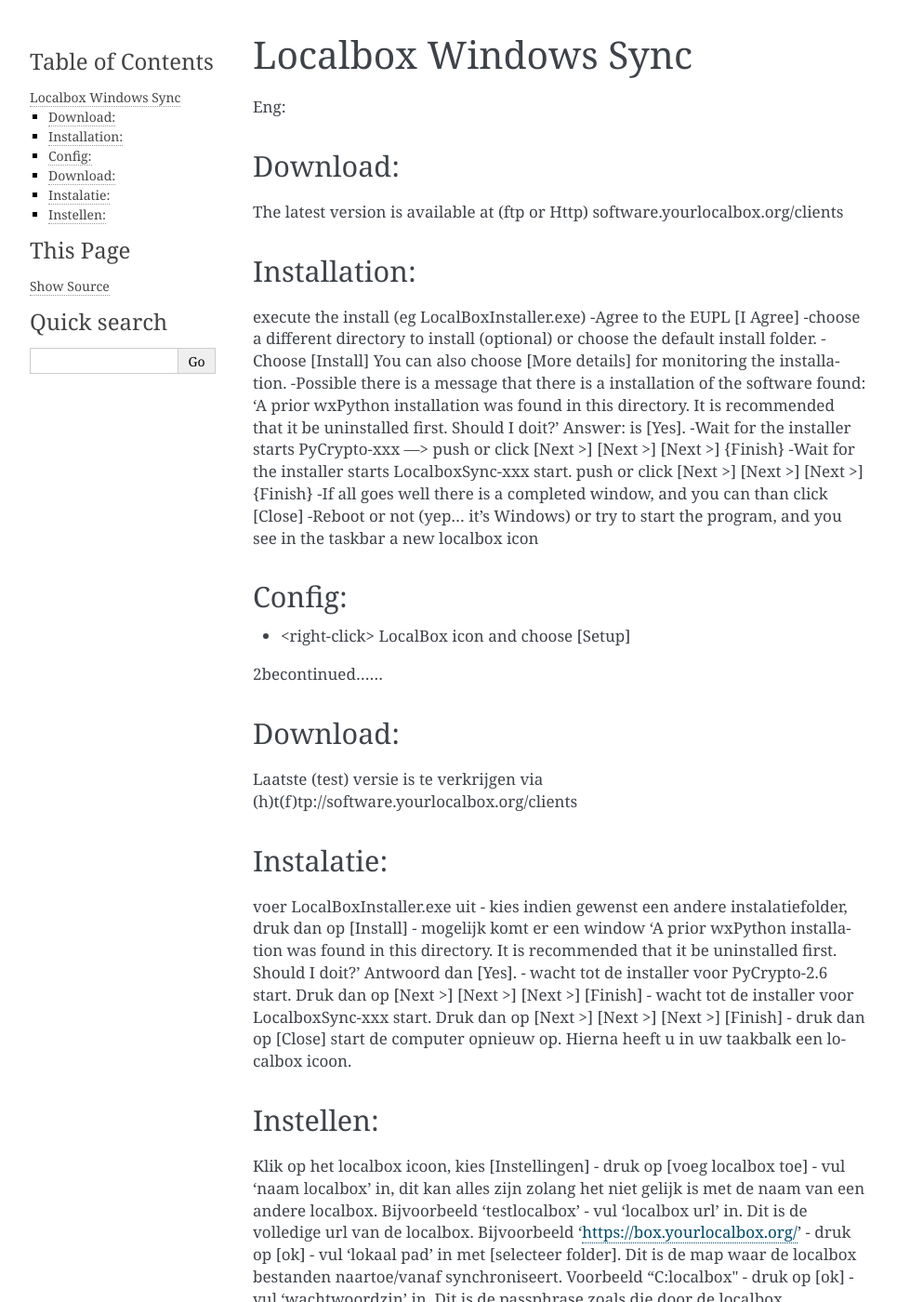
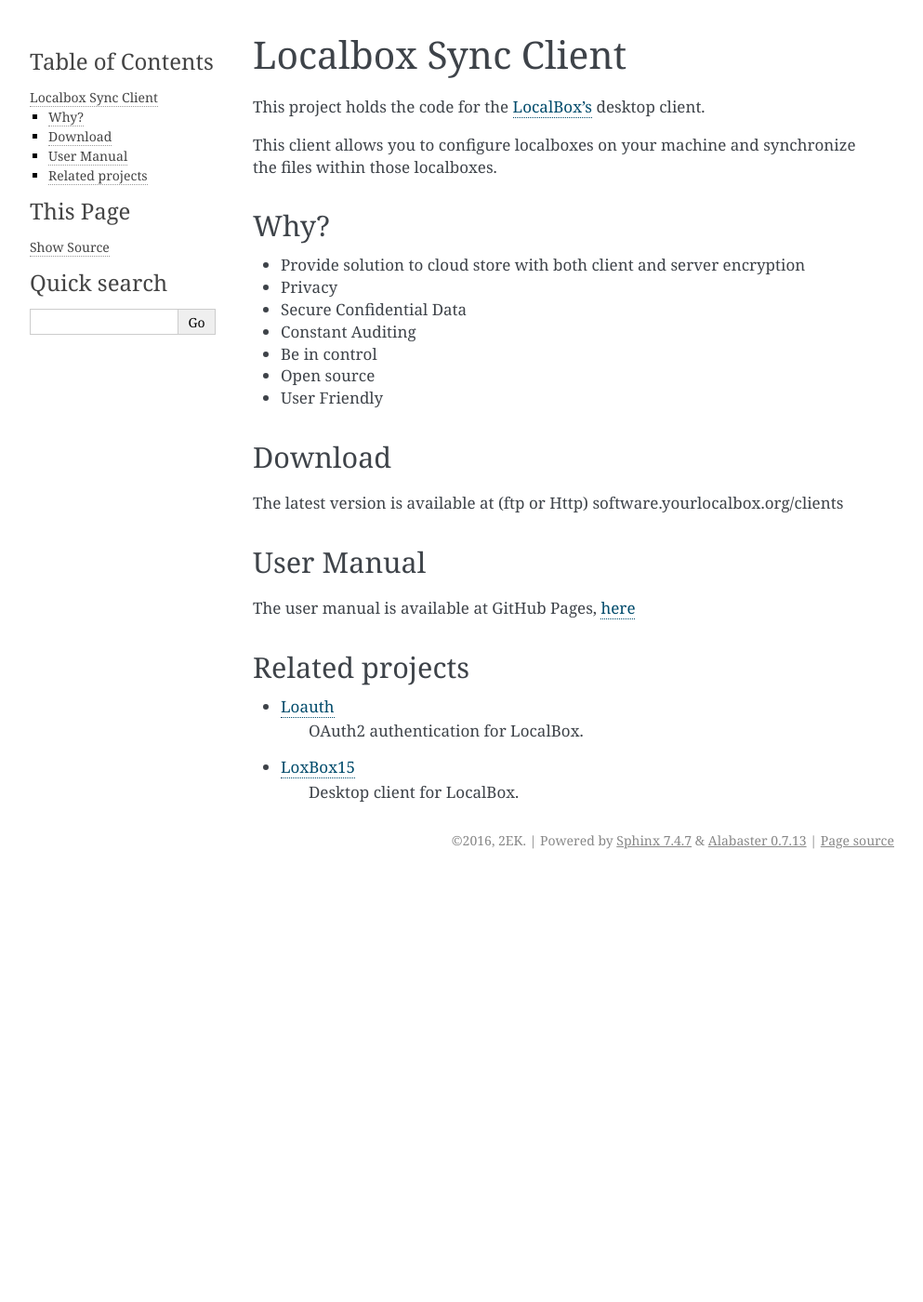
Before and after one commit to wilson-santos-pf/LinWin-PySync-1, a Sphinx documentation site: the page built from docs/source/includeme.rst, in a window 1280 px wide and 1400 px high. Shown: the whole window at 93% size, without its empty margins (148-1141 px from the left). Built offline with Sphinx 7.4.7, drawn with Linux system fonts in a browser that asks for light colours; pages that are not in the unit, such as notebooks, are missing from menus; some of the changed text lies outside the part shown.

Commit message:
new readme

```diff
--- a/README.rst
+++ b/README.rst
@@ -1,66 +1,32 @@
-Localbox Windows Sync
-=====================
-Eng:
+Localbox Sync Client
+********************
 
-Download:
----------
+This project holds the code for the `LocalBox's <https://github.com/2EK/LoxBox15/>`_ desktop client.
+
+This client allows you to configure localboxes on your machine and synchronize the files within those localboxes.
+
+Why?
+====
+* Provide solution to cloud store with both client and server encryption
+* Privacy
+* Secure Confidential Data
+* Constant Auditing
+* Be in control
+* Open source
+* User Friendly
+
+Download
+========
 The latest version is available at (ftp or Http) software.yourlocalbox.org/clients
 
-Installation:
--------------
-execute the install (eg LocalBoxInstaller.exe)
--Agree to the EUPL [I Agree]
--choose a different directory to install (optional) or choose the default install folder.
--Choose [Install] You can also choose [More details] for monitoring the installation.
--Possible there is a message that there is a installation of the software found:
-'A prior wxPython installation was found in this directory. It is recommended that it be uninstalled first. Should I doit?'
-Answer: is [Yes].
--Wait for the installer starts PyCrypto-xxx ---> push or click [Next >] [Next >] [Next >] {Finish}
--Wait for the installer starts LocalboxSync-xxx start. push or click [Next >] [Next >] [Next >] {Finish}
--If all goes well there is a completed window, and you can than click [Close]
--Reboot or not (yep... it's Windows) or try to start the program, and you see in the taskbar a new localbox icon
+User Manual
+===========
+The user manual is available at GitHub Pages, `here <https://2ek.github.io/LinWin-PySync/source/usermanual.html>`_
 
-Config:
--------
+Related projects
+================
 
-- <right-click> LocalBox icon and choose [Setup]
-
-2becontinued......
-
-
-
-
-----------------------------------------------------------------------------------------
-Dutch:
-
-Download:
----------
-Laatste (test) versie is te verkrijgen via (h)t(f)tp://software.yourlocalbox.org/clients
-
-Instalatie:
------------
-voer LocalBoxInstaller.exe uit
-- kies indien gewenst een andere instalatiefolder, druk dan op [Install]
-- mogelijk komt er een window 'A prior wxPython installation was found in this directory. It is recommended that it be uninstalled first. Should I doit?' Antwoord dan [Yes].
-- wacht tot de installer voor PyCrypto-2.6 start. Druk dan op [Next >] [Next >] [Next >] [Finish]
-- wacht tot de installer voor LocalboxSync-xxx start. Druk dan op [Next >] [Next >] [Next >] [Finish]
-- druk dan op [Close]
-start de computer opnieuw op. Hierna heeft u in uw taakbalk een localbox icoon.
-
-Instellen:
-----------
-Klik op het localbox icoon, kies [Instellingen]
-- druk op [voeg localbox toe]
-- vul 'naam localbox' in, dit kan alles zijn zolang het niet gelijk is met de naam van een andere localbox. Bijvoorbeeld 'testlocalbox'
-- vul 'localbox url' in. Dit is de volledige url van de localbox. Bijvoorbeeld 'https://box.yourlocalbox.org/'
-- druk op [ok]
-- vul 'lokaal pad' in met [selecteer folder]. Dit is de map waar de localbox bestanden naartoe/vanaf synchroniseert. Voorbeeld "C:\localbox\"
-- druk op [ok]
-- vul 'wachtwoordzin' in. Dit is de passphrase zoals die door de localbox IOS/Android app gedisplayed wordt. Indien je nog geen gebruik van de IOS/Android app voor deze localbox kun je hier een willekeurige wachtwoordzin van maken. LET OP: De beveiliging van de bestanden is afhankelijk van de complexiteit van deze wachtwoordzin, dus maak hier iets complex van; bijvoorbeeld: 'Dit is mijn wachtwoordzin.'
-- seleteer up down of sync in Up/Down/Sync. Indien je niet weet welke te kiezen, kies dan 'sync'.
-  * 'up' betekent alleen uploaden vanaf jou computer naar de localbox server
-  * 'down' betekent alleen downloaden vanaf de localbox server naar jou computer.
-  * 'sync' betekend beide uploaden en downloaden.
-- Na alles in te hebben gevult, druk op [Sla op]. Dit slaat de informatie op in de configuratiefile. Je krijgt dan 'Opslag configuratie successvol' te zien. druk op [Sluit af].
-- Druk vervolgens op [authenticeer]. Een venster zal verschijnen welk een 'username' en 'password' vraagt (bijvoorbeeld 'test' en 'test'. vul deze in en druk op [OK]
-- zie het window sluiten. Indien het window niet sluit is de authenticatiedata ongeldig en zal je je username en password moeten controleren op fouten.
+* `Loauth <https://github.com/2EK/loauth>`_
+    OAuth2 authentication for LocalBox.
+* `LoxBox15 <https://github.com/2EK/LoxBox15/>`_
+    Desktop client for LocalBox.
--- a/docs/index.rst
+++ b/docs/index.rst
@@ -11,7 +11,8 @@
 .. toctree::
     :maxdepth: 2
 
-    includeme
+    source/includeme.rst
+    source/usermanual.rst
 
 Indices and tables
 ==================
```
Also changed, not shown: docs/source/usermanual.rst (added, +59 -0 lines), docs/_static/localbox-enter-passphrase.jpg (added), docs/_static/usermanual/localbox-add-new.jpeg (added), docs/_static/usermanual/localbox-force-sync.jpeg (added), docs/_static/usermanual/localbox-main.jpeg (added), docs/_static/usermanual/localbox-new-file.jpeg (added), docs/_static/usermanual/localbox-new-passphrase.jpeg (added), docs/_static/usermanual/localbox-startmenu.jpeg (added), docs/_static/usermanual/localbox-tray.jpeg (added), docs/_static/usermanual/localbox-username-password.jpeg (added).
